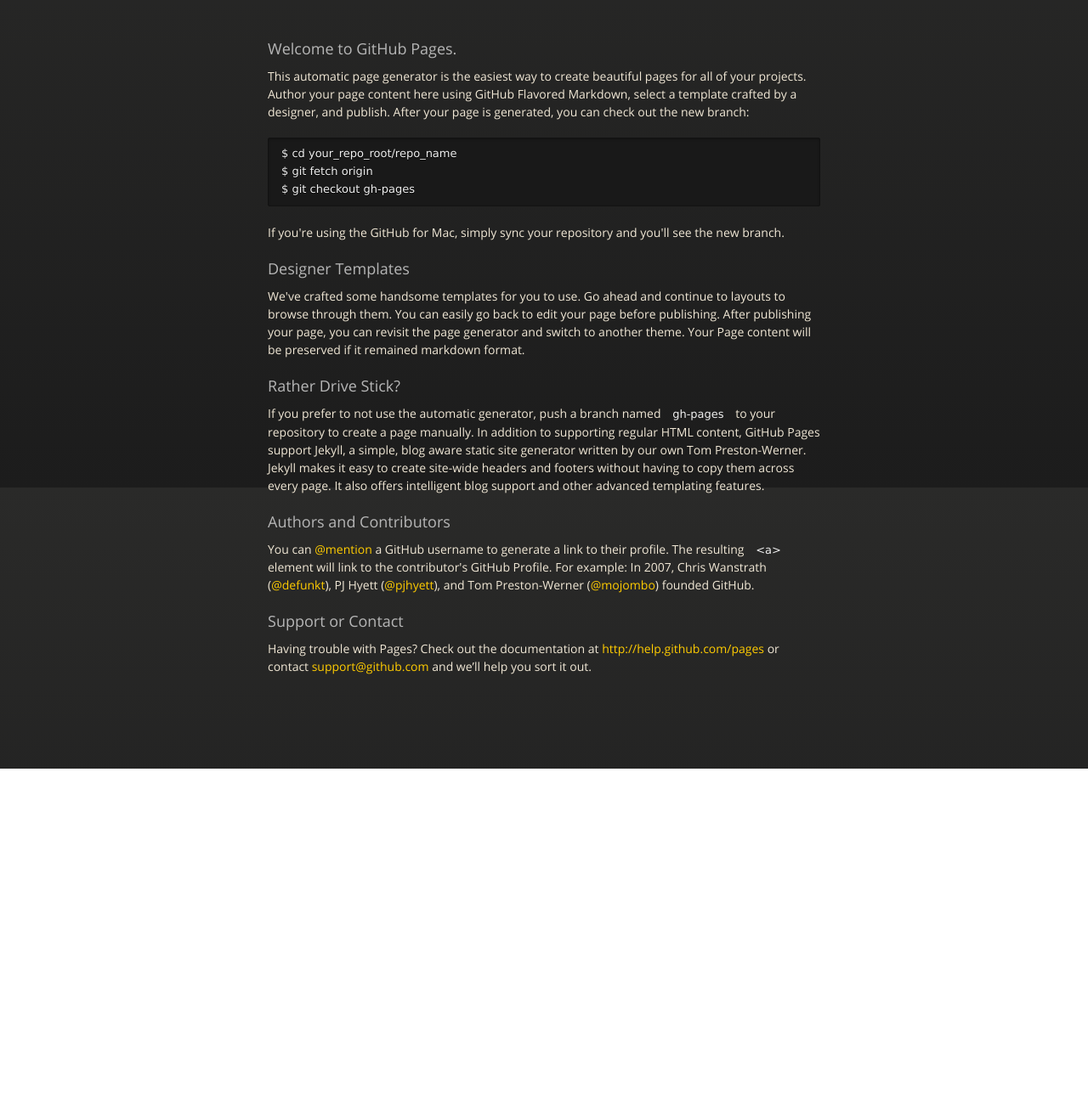
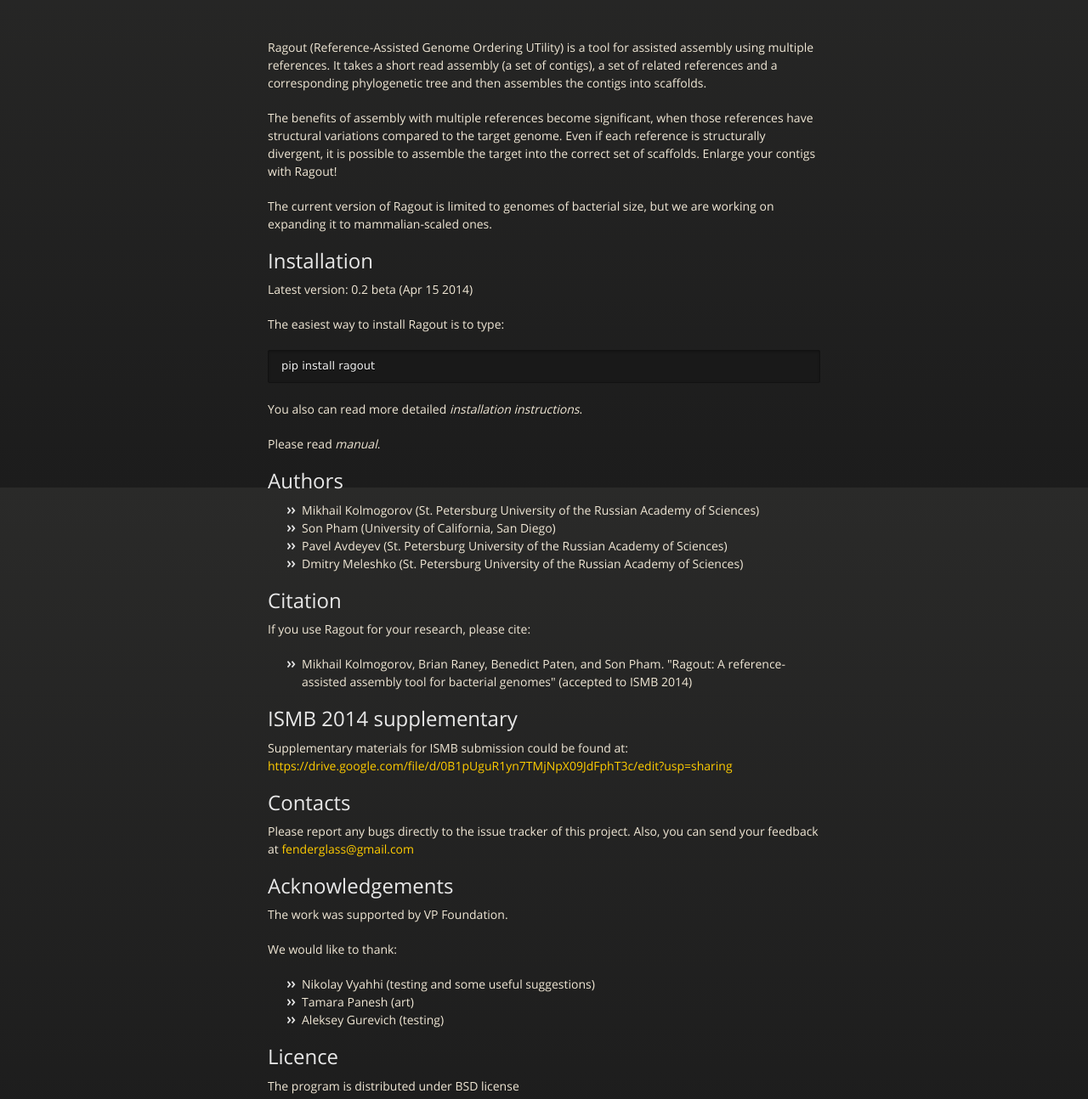
Before and after one commit to mikolmogorov/Ragout, a plain HTML site: page index.html in a window 1280 px wide. Shown: the part 226-1520 px from the top of the page at 85% size. Before the commit the page ends 1131 px from the top, so only its background shows below. Drawn offline with nearby package versions, Linux system fonts and the light colour scheme.

```diff
--- a/index.html
+++ b/index.html
@@ -38,37 +38,82 @@
           <span class="credits right">Hosted on GitHub Pages &mdash; Theme by <a href="https://twitter.com/michigangraham">mattgraham</a></span>
         </div>
 
-        <h3>
-<a name="welcome-to-github-pages" class="anchor" href="#welcome-to-github-pages"><span class="octicon octicon-link"></span></a>Welcome to GitHub Pages.</h3>
+        <p>Ragout (Reference-Assisted Genome Ordering UTility) is a tool for
+assisted assembly using multiple references. It takes a short read
+assembly (a set of contigs), a set of related references
+and a corresponding phylogenetic tree and then assembles the contigs into
+scaffolds.</p>
 
-<p>This automatic page generator is the easiest way to create beautiful pages for all of your projects. Author your page content here using GitHub Flavored Markdown, select a template crafted by a designer, and publish. After your page is generated, you can check out the new branch:</p>
+<p>The benefits of assembly with multiple references become significant,
+when those references have structural variations compared to the target
+genome. Even if each reference is structurally divergent, it is possible
+to assemble the target into the correct set of scaffolds. Enlarge your
+contigs with Ragout!</p>
 
-<pre><code>$ cd your_repo_root/repo_name
-$ git fetch origin
-$ git checkout gh-pages
+<p>The current version of Ragout is limited to genomes of bacterial size,
+but we are working on expanding it to mammalian-scaled ones.</p>
+
+<h2>
+<a name="installation" class="anchor" href="#installation"><span class="octicon octicon-link"></span></a>Installation</h2>
+
+<p>Latest version: 0.2 beta (Apr 15 2014)</p>
+
+<p>The easiest way to install Ragout is to type:</p>
+
+<pre><code>pip install ragout
 </code></pre>
 
-<p>If you're using the GitHub for Mac, simply sync your repository and you'll see the new branch.</p>
+<p>You also can read more detailed <em>installation instructions</em>.</p>
 
-<h3>
-<a name="designer-templates" class="anchor" href="#designer-templates"><span class="octicon octicon-link"></span></a>Designer Templates</h3>
+<p>Please read <em>manual</em>.</p>
 
-<p>We've crafted some handsome templates for you to use. Go ahead and continue to layouts to browse through them. You can easily go back to edit your page before publishing. After publishing your page, you can revisit the page generator and switch to another theme. Your Page content will be preserved if it remained markdown format.</p>
+<h2>
+<a name="authors" class="anchor" href="#authors"><span class="octicon octicon-link"></span></a>Authors</h2>
 
-<h3>
-<a name="rather-drive-stick" class="anchor" href="#rather-drive-stick"><span class="octicon octicon-link"></span></a>Rather Drive Stick?</h3>
+<ul>
+<li>Mikhail Kolmogorov (St. Petersburg University of the Russian Academy of
+Sciences)</li>
+<li>Son Pham (University of California, San Diego)</li>
+<li>Pavel Avdeyev (St. Petersburg University of the Russian Academy of
+Sciences)</li>
+<li>Dmitry Meleshko (St. Petersburg University of the Russian Academy of
+Sciences)</li>
+</ul><h2>
+<a name="citation" class="anchor" href="#citation"><span class="octicon octicon-link"></span></a>Citation</h2>
 
-<p>If you prefer to not use the automatic generator, push a branch named <code>gh-pages</code> to your repository to create a page manually. In addition to supporting regular HTML content, GitHub Pages support Jekyll, a simple, blog aware static site generator written by our own Tom Preston-Werner. Jekyll makes it easy to create site-wide headers and footers without having to copy them across every page. It also offers intelligent blog support and other advanced templating features.</p>
+<p>If you use Ragout for your research, please cite:</p>
 
-<h3>
-<a name="authors-and-contributors" class="anchor" href="#authors-and-contributors"><span class="octicon octicon-link"></span></a>Authors and Contributors</h3>
+<ul>
+<li>Mikhail Kolmogorov, Brian Raney, Benedict Paten, and Son Pham.
+"Ragout: A reference-assisted assembly tool for bacterial genomes"
+(accepted to ISMB 2014)</li>
+</ul><h2>
+<a name="ismb-2014-supplementary" class="anchor" href="#ismb-2014-supplementary"><span class="octicon octicon-link"></span></a>ISMB 2014 supplementary</h2>
 
-<p>You can <a href="https://github.com/blog/821" class="user-mention">@mention</a> a GitHub username to generate a link to their profile. The resulting <code>&lt;a&gt;</code> element will link to the contributor's GitHub Profile. For example: In 2007, Chris Wanstrath (<a href="https://github.com/defunkt" class="user-mention">@defunkt</a>), PJ Hyett (<a href="https://github.com/pjhyett" class="user-mention">@pjhyett</a>), and Tom Preston-Werner (<a href="https://github.com/mojombo" class="user-mention">@mojombo</a>) founded GitHub.</p>
+<p>Supplementary materials for ISMB submission could be found at:
+<a href="https://drive.google.com/file/d/0B1pUguR1yn7TMjNpX09JdFphT3c/edit?usp=sharing">https://drive.google.com/file/d/0B1pUguR1yn7TMjNpX09JdFphT3c/edit?usp=sharing</a></p>
 
-<h3>
-<a name="support-or-contact" class="anchor" href="#support-or-contact"><span class="octicon octicon-link"></span></a>Support or Contact</h3>
+<h2>
+<a name="contacts" class="anchor" href="#contacts"><span class="octicon octicon-link"></span></a>Contacts</h2>
 
-<p>Having trouble with Pages? Check out the documentation at <a href="http://help.github.com/pages">http://help.github.com/pages</a> or contact <a href="mailto:support@github.com">support@github.com</a> and we’ll help you sort it out.</p>
+<p>Please report any bugs directly to the issue tracker of this project.
+Also, you can send your feedback at <a href="mailto:fenderglass@gmail.com">fenderglass@gmail.com</a></p>
+
+<h2>
+<a name="acknowledgements" class="anchor" href="#acknowledgements"><span class="octicon octicon-link"></span></a>Acknowledgements</h2>
+
+<p>The work was supported by VP Foundation.</p>
+
+<p>We would like to thank:</p>
+
+<ul>
+<li>Nikolay Vyahhi (testing and some useful suggestions)</li>
+<li>Tamara Panesh (art)</li>
+<li>Aleksey Gurevich (testing)</li>
+</ul><h2>
+<a name="licence" class="anchor" href="#licence"><span class="octicon octicon-link"></span></a>Licence</h2>
+
+<p>The program is distributed under BSD license</p>
       </section>
 
     </div>
```
Also changed, not shown: params.json (+1 -1 lines).
